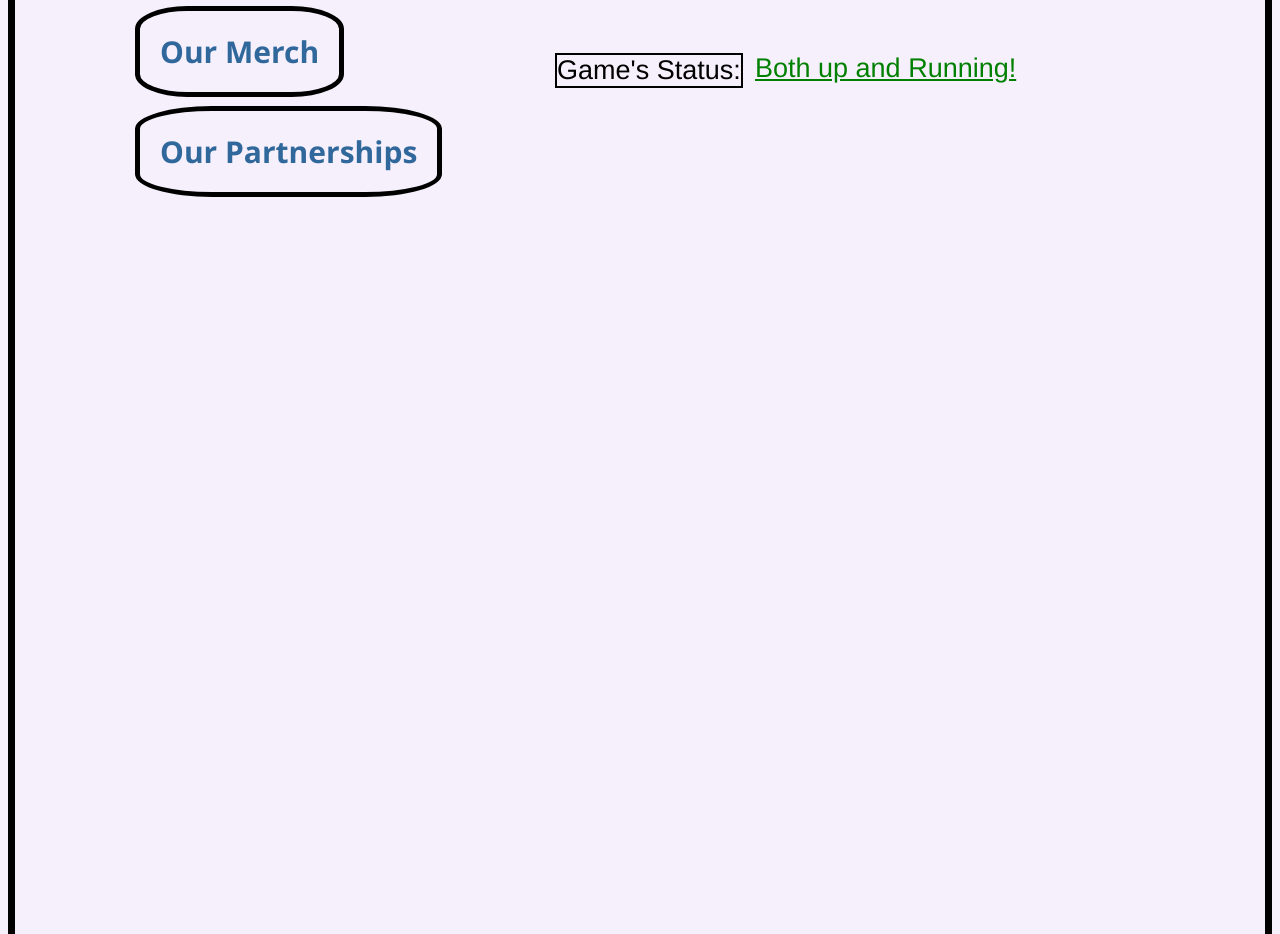
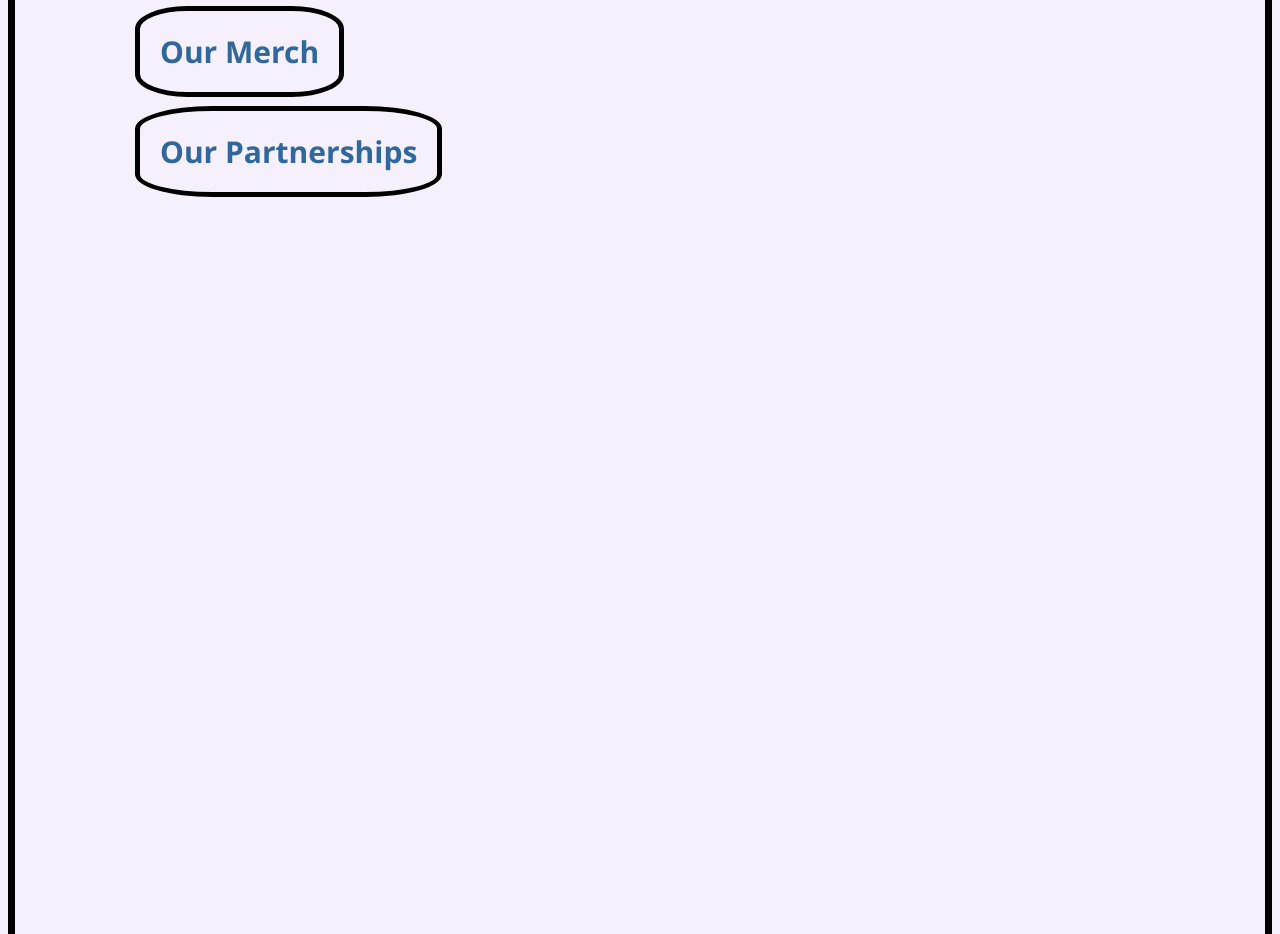
Before and after one commit to EndlessAlex/LMO-Info-Site, a plain HTML site: page index.html in a window 1280 px wide. Shown: the part 844-1778 px from the top of the page. Drawn offline with Linux system fonts and the light colour scheme.

Commit message:
Version 0.3
Updated Game Status Bar

```diff
--- a/index.html
+++ b/index.html
@@ -21,9 +21,6 @@
         <li></li>
       </section>
 
-      <p id="gamestatus">Game's Status:</p>
-      <p id="goodtogo">Both up and Running!</p>
-
       <section class="main-section" id="about_us">
         <header id="whoheader">Who are we?</header>
         <p id="introduction2">Welcome to LMO Studios, we make Fun and exciting Roblox games for everyone. We strive to have create games that everyone can enjoy, and build a supporting community available to everyone. We also host awesome and thrilling events, and want to build an awesome enviorment for all.  </p>
@@ -37,6 +34,8 @@
         <p id="introduction3">Games:</p>
         <a id="bomb" href="https://www.roblox.com/games/17747414385/Bomb-Frenzy" target="_blank">Bomb Frenzy</a>
         <a id="inflate" href="https://www.roblox.com/games/91303424614792/Inflate-And-Dominate" target="_blank">Inflate and Dominate</a>
+        <p id="gamestatus">Game's Status:</p>
+        <p id="goodtogo">Both up and Running!</p>
         <code></code>
         <li></li>
       </section>
--- a/studios.css
+++ b/studios.css
@@ -351,19 +351,16 @@ body {
     border-radius: 25%;
 
 } #gamestatus {
-    position: absolute;
-    margin-left: 540px;
-    top: 870px;
-    font-family: 'Franklin Gothic Medium', 'Arial Narrow', Arial, sans-serif;
-    font-size: 27px;
-    border: 2px solid black;
+    font-weight: bolder;
+    margin-left: 1300px;
+    font-family: 'Trebuchet MS', 'Lucida Sans Unicode', 'Lucida Grande', 'Lucida Sans', Arial, sans-serif;
+    font-size: 25px;
 
 } #goodtogo {
-    position: absolute;
-    margin-left: 740px;
-    top: 870px;
-    font-family: 'Franklin Gothic Medium', 'Arial Narrow', Arial, sans-serif;
-    font-size: 27px;
+    font-weight: bolder;
+    margin-left: 1300px;
+    font-family: 'Trebuchet MS', 'Lucida Sans Unicode', 'Lucida Grande', 'Lucida Sans', Arial, sans-serif;
+    font-size: 25px;
     color: green;
     text-decoration: underline;
 }
```
